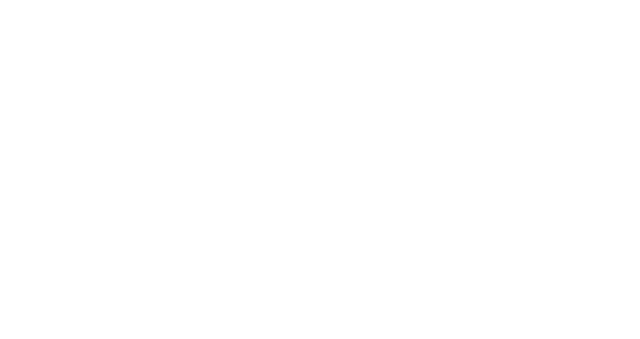
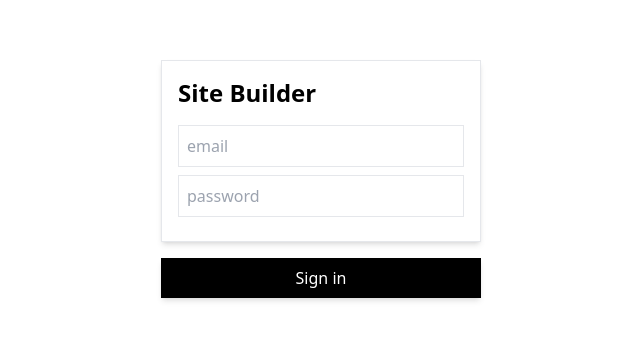
Before and after one commit to zabefofoon/SiteBuilder-Admin, a Nuxt app: page /login in a window 1280 px wide. Before the commit this address had no page. Shown: the part 221-560 px from the top of the page, without its empty margins (319-959 px from the left). Built offline with nearby package versions, Linux system fonts and the light colour scheme; no server answers.

Commit message:
login 구현

```diff
--- a/components/Nav.vue
+++ b/components/Nav.vue
@@ -25,10 +25,20 @@
         </li>
       </NuxtLink>
     </ul>
-    <button class="flex items-center justify-center gap-4 | mt-auto py-3 | text-sm text-center | border-t hover:bg-black hover:text-white">
+    <button class="flex items-center justify-center gap-4 | mt-auto py-3 | text-sm text-center | border-t hover:bg-black hover:text-white"
+            @click="signOut">
       <span>Sign out</span>
     </button>
   </nav>
 </template>
 <script setup lang="ts">
+const {auth} = useSupabaseClient()
+
+const signOut = async () => {
+  const {error} = await auth.signOut()
+  if (error) alert(error.message)
+  navigateTo('/login')
+}
+
+
 </script>
--- a/nuxt.config.ts
+++ b/nuxt.config.ts
@@ -4,7 +4,12 @@ export default {
   css: [
     '~/assets/style/basic.scss'
   ],
+  runtimeConfig: {
+    SUPABASE_URL: process.env.SUPABASE_URL,
+    SUPABASE_KEY: process.env.SUPABASE_KEY
+  },
   modules: [
+    '@nuxtjs/supabase',
     '@nuxtjs/tailwindcss',
     [
       '@pinia/nuxt',
--- a/package.json
+++ b/package.json
@@ -16,10 +16,12 @@
     "nuxt": "^3.7.4",
     "postcss": "^8.4.31",
     "sass": "^1.69.0",
+    "supabase": "^1.100.1",
     "vue": "^3.3.4",
     "vue-router": "^4.2.5"
   },
   "dependencies": {
+    "@nuxtjs/supabase": "^1.1.3",
     "@pinia/nuxt": "^0.4.11",
     "axios": "^1.5.1"
   }
--- /dev/null
+++ b/pages/login.vue
@@ -0,0 +1,55 @@
+<template>
+  <div class="flex items-center justify-center | w-screen h-screen">
+    <div class="w-80 | flex flex-col gap-4">
+      <div class="flex flex-col gap-4 | px-4 py-4 | border shadow-md">
+        <h2 class="text-2xl font-bold">Site Builder</h2>
+        <div class="flex flex-col gap-2">
+          <input v-model="email"
+                 class="p-2 | border"
+                 type="email"
+                 placeholder="email"/>
+          <input v-model="password"
+                 class="p-2 | border"
+                 type="password"
+                 placeholder="password"
+                 @keydown.enter="signIn"/>
+          <span class="text-sm text-red-500">{{ errorMessage }}</span>
+        </div>
+      </div>
+      <button class="p-2 | text-white | bg-black shadow-md hover:bg-neutral-700 hover:shadow-sm"
+              @click="signIn">Sign in
+      </button>
+    </div>
+  </div>
+
+</template>
+
+<script setup lang="ts">
+const {auth} = useSupabaseClient()
+
+const email = ref('')
+const password = ref('')
+const errorMessage = ref()
+const setErrorMessage = (value?: string) => errorMessage.value = value
+
+const loading = ref(false)
+const setLoading = (value: boolean) => loading.value = value
+const signIn = async () => {
+  setLoading(true)
+  const {error} = await auth.signInWithPassword({
+    email: email.value,
+    password: password.value
+  })
+
+  setLoading(false)
+  error
+      ? setErrorMessage(error?.message)
+      : navigateTo('/')
+
+}
+
+</script>
+
+<style scoped>
+
+</style>
--- a/pages/signIn.vue
+++ /dev/null
@@ -1,27 +0,0 @@
-<template>
-  <div class="flex items-center justify-center | w-screen h-screen">
-    <div class="w-80 | flex flex-col gap-4">
-      <div class="flex flex-col gap-4 | px-4 py-4 | border shadow-md">
-        <h2 class="text-2xl font-bold">Site Builder</h2>
-        <div class="flex flex-col gap-2">
-          <input class="p-2 | border"
-                 type="email"
-                 placeholder="email"/>
-          <input class="p-2 | border"
-                 type="password"
-                 placeholder="password"/>
-        </div>
-      </div>
-      <button class="p-2 | text-white | bg-black shadow-md hover:bg-neutral-700 hover:shadow-sm">Sign</button>
-    </div>
-  </div>
-
-</template>
-
-<script setup lang="ts">
-
-</script>
-
-<style scoped>
-
-</style>
```
Also changed, not shown: 1 other file (tests, documents, lock files or other folders).
